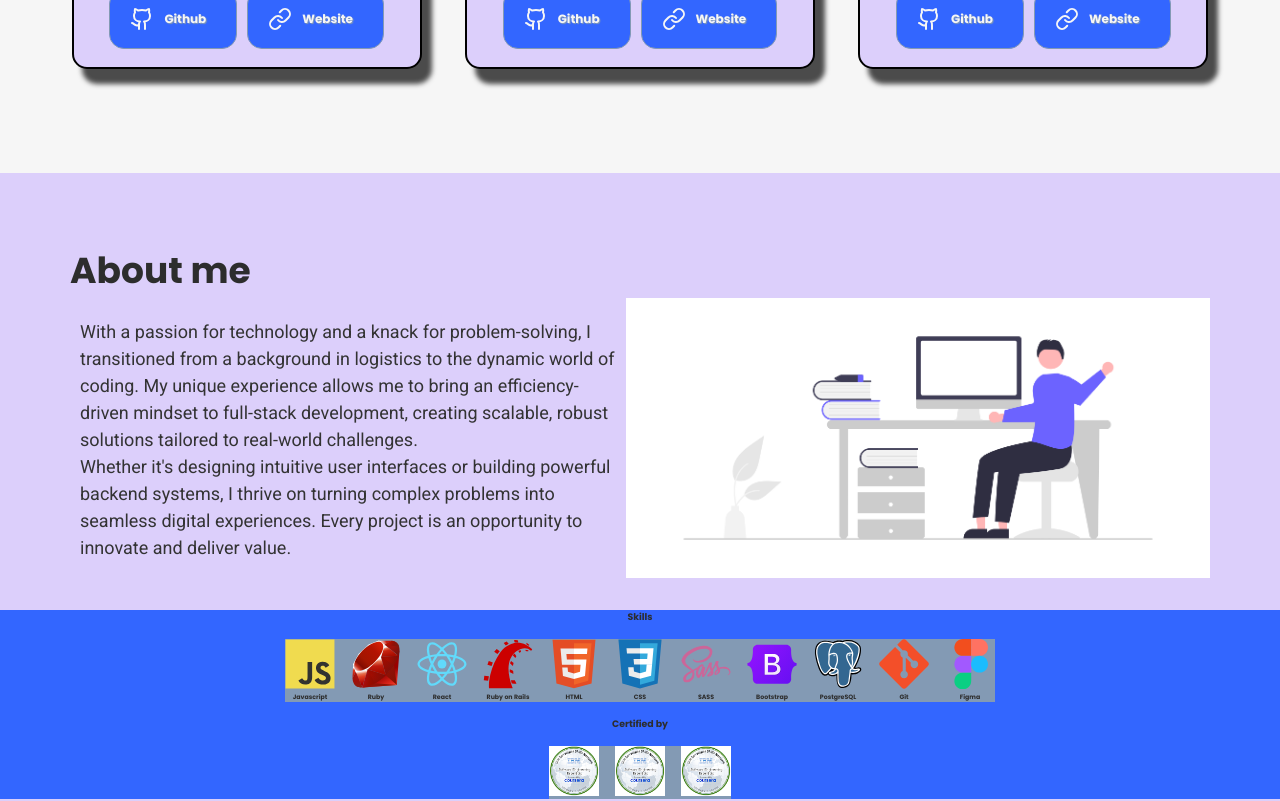
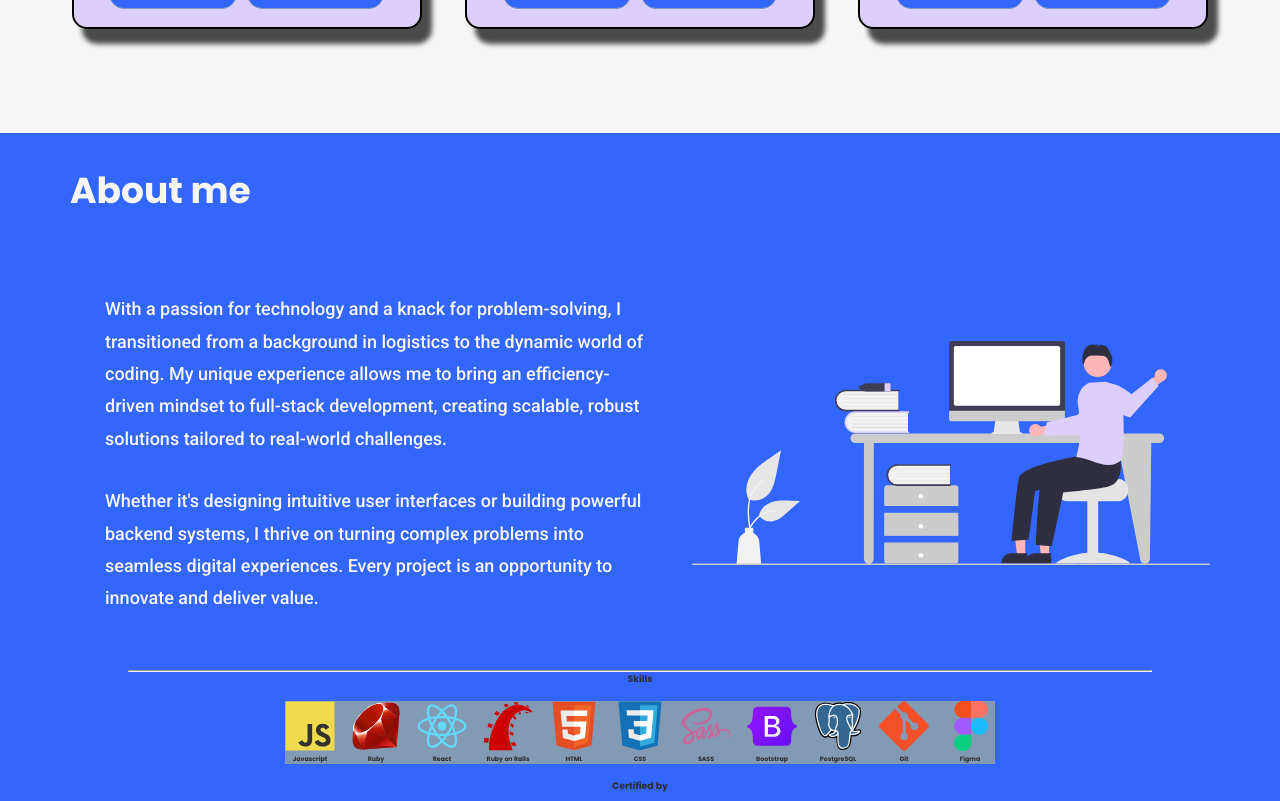
Before and after one commit to augustofaggion/portifolio, a Next.js app: page / in a window 1280 px wide. Shown: the part 1320-2121 px from the top of the page. Built offline with nearby package versions, Linux system fonts and the light colour scheme.

Commit message:
finished about me section

```diff
--- a/src/app/components/about.js
+++ b/src/app/components/about.js
@@ -1,12 +1,13 @@
+"use client";
 import Image from "next/image";
 // import PhotoBild from "../images/home.svg";
-import Avatar from "../images/hello.png";
+import aboutPhoto from "../images/about-img.svg";
 
 export default function About() {
   return (
-    <section className="about container">
-      <h1 className="about__header">About me</h1>
-      <div className="about__box">
+    <section className="about">
+      <h2 className="about__header container">About me</h2>
+      <div className="about__box container">
         <div className="about__left">
           <p className="about__text">
             With a passion for technology and a knack for problem-solving, I
@@ -23,9 +24,10 @@ export default function About() {
           </p>
         </div>
         <div className="about__right">
-          <Image className="about__img" src={Avatar} alt="Augusto Santos" />
+          <Image className="about__img" src={aboutPhoto} alt="Augusto Santos" />
         </div>
       </div>
+      <hr className="about__line"/>
     </section>
   );
 }
--- a/src/app/components/contact.js
+++ b/src/app/components/contact.js
@@ -4,7 +4,7 @@ import contact from "../images/contact.png";
 
 export default function Contact() {
   return (
-    <section className="contact container">
+    <section className="contact">
       <h1>Contact</h1>
       <div class="contact__box">
         <Image src={contact} alt="testing"/>
--- a/src/app/components/project.js
+++ b/src/app/components/project.js
@@ -1,7 +1,7 @@
 "use client";
 import Image from "next/image";
 // import PhotoBild from "../images/home.svg";
-import ProjectBild from "../images/testing-img.jpg";
+import ProjectBild from "../images/hello.png";
 import { Github, Link } from "lucide-react";
 
 const projects = [
@@ -36,7 +36,7 @@ const projects = [
 
 export default function Project() {
   return (
-    <section className="project ">
+    <section className="project">
       <h2 className="project__header">Project</h2>
       <div className="project__box">
         {projects.map((project) => (
--- a/src/app/styles/_about.scss
+++ b/src/app/styles/_about.scss
@@ -1,6 +1,8 @@
+@import "variables";
 .about {
-
-
+  background-color: $cta-color;
+  width: 100vw;
+  overflow-x: hidden;
 
 &__box {
   display: flex;
@@ -13,21 +15,31 @@
 }
 &__header {
   font-size: 3.6rem;
+  color: $section-color;
+  text-shadow: $third-color;
 }
 
 &__left {
   width: 100%;
-  padding: 1rem;
+  padding: 1rem 2rem;
 }
 
 &__text {
   font-size: 1.8rem;
-  line-height: 1.5;
-
+  line-height: 1.8;
+  color: $section-color;
+  padding: 1.5rem;
+  font-weight: 500;
 }
 &__img {
   width: 100%;
   height: 100%;
   object-fit: cover;
 }
+&__line {
+  width: 80%;
+  height: 1px;
+  background-color: $border-color;
+  margin: 0 auto;
 }
+}
--- a/src/app/styles/_project.scss
+++ b/src/app/styles/_project.scss
@@ -1,7 +1,7 @@
 @import "variables";
 .project {
   background-color: $section-color;
-  margin: 5rem 0;
+
   padding: 5rem;
 
   &__box {
--- a/src/app/styles/_skills.scss
+++ b/src/app/styles/_skills.scss
@@ -1,9 +1,5 @@
 @import 'variables';
 
-.project{
-
-
-}
 .skills {
   display: flex;
   flex-direction: column;
```
Also changed, not shown: src/app/images/about-img.svg (added), 1 other file (tests, documents, lock files or other folders).
